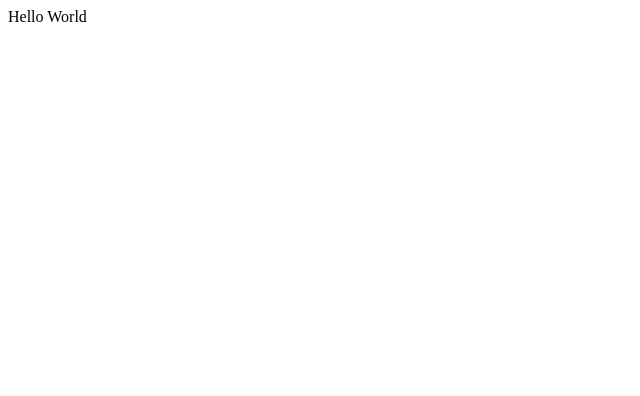
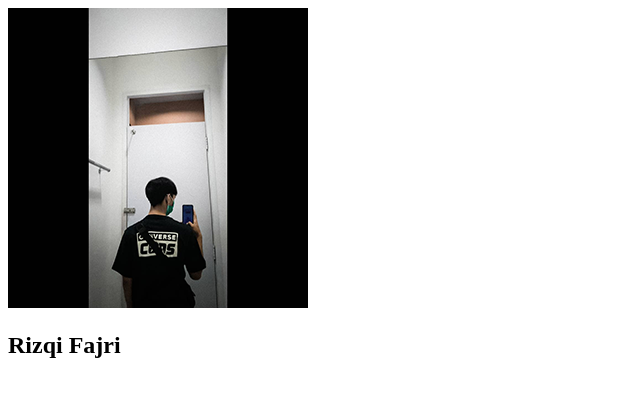
Before and after one commit to rizqifajrii27/my-repo-from-remote, a plain HTML site: page index.html in a window 1280 px wide. Shown: the whole page, without its empty margins (0-640 px from the left). Drawn offline with Linux system fonts and the light colour scheme.

Commit message:
Changed Hello world with img and h2 to display simple profile data. Image file added in the folder images and used as resource in the img element in index.html file.

```diff
--- a/index.html
+++ b/index.html
@@ -3,6 +3,9 @@
   <head> </head>
 
   <body>
-    Hello World
+    <div>
+      <img src="img/1.png" alt="profile image" />
+      <h2>Rizqi Fajri</h2>
+    </div>
   </body>
 </html>
```
Also changed, not shown: img/1.png (added).
